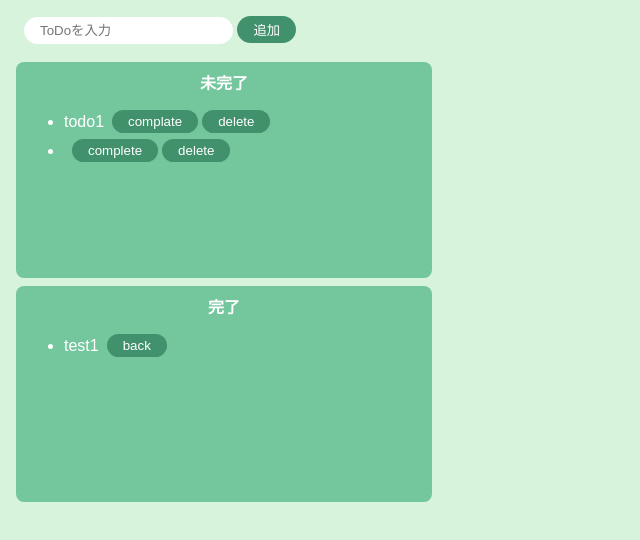
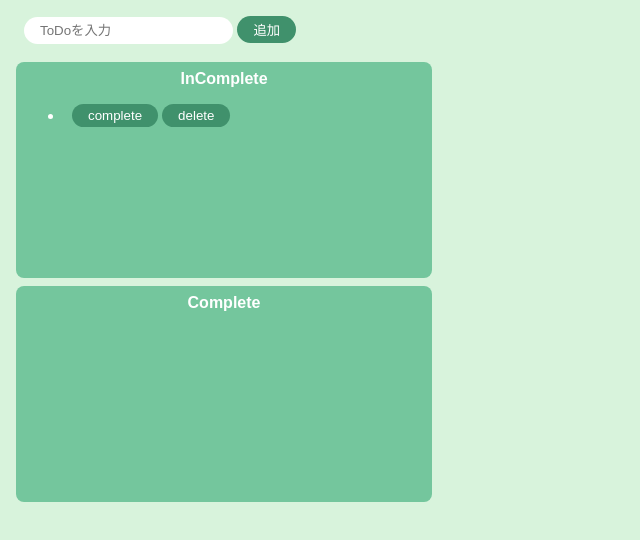
Before and after one commit to Lnestia/sandbox, a website built with Parcel: page index.html in a window 1280 px wide. Both pictures are taken after a click on the button "追加". Shown: the whole page, without its empty margins (0-640 px from the left). Built offline with nearby package versions, Linux system fonts and the light colour scheme.

Commit message:
tedete test

```diff
--- a/index.html
+++ b/index.html
@@ -13,24 +13,13 @@
     </div>
     <!-- -------------------------------- -->
     <div class="incomplate-area">
-      <p class="title">未完了</p>
-      <ul id="incomplate-list">
-        <div class="list-row">
-          <li>todo1</li>
-          <button>complate</button>
-          <button>delete</button>
-        </div>
-      </ul>
+      <p class="title">InComplete</p>
+      <ul id="incomplate-list"></ul>
     </div>
     <!-- -------------------------------- -->
     <div class="complate-area">
-      <p class="title">完了</p>
-      <ul>
-        <div class="list-row">
-          <li>test1</li>
-          <button>back</button>
-        </div>
-      </ul>
+      <p class="title">Complete</p>
+      <ul id="complete-list"></ul>
     </div>
 
     <script src="src/index.js"></script>
--- a/src/index.js
+++ b/src/index.js
@@ -14,16 +14,39 @@ const onClickAdd = () => {
   li.innerText = inputText;
 
   // button生成
-  //delete
+
+  //complete
   const completeButton = document.createElement("button");
   completeButton.innerText = "complete";
   completeButton.addEventListener("click", () => {
+    //完了に追加する処理
+    deletelist(deleteButton.parentNode);
+    const addTarget = completeButton.parentNode;
+    //テキストの取得
+    const text = addTarget.firstElementChild.innerText;
+    //div以下を初期化する
+    addTarget.textContent = null;
+
+    //li生成
+    const li = document.createElement("li");
+    li.innerText = text;
+
+    const backButton = document.createElement("button");
+    backButton.innerText = "back";
+
+    addTarget.appendChild(li);
+    addTarget.appendChild(backButton);
+
+    //完了に追加
+    document.getElementById("complete-list").appendChild(addTarget);
+  });
+
+  //delete
+  const deleteButton = document.createElement("button");
+  deleteButton.innerText = "delete";
+  deleteButton.addEventListener("click", () => {
     deletelist(deleteButton.parentNode);
   });
-  //complete
-  const deleteButton = document.createElement("button");
-  deleteButton.innerText = "delete";
-  deleteButton.addEventListener("click", () => {});
 
   //div 要素追加
   div.appendChild(li);
```
